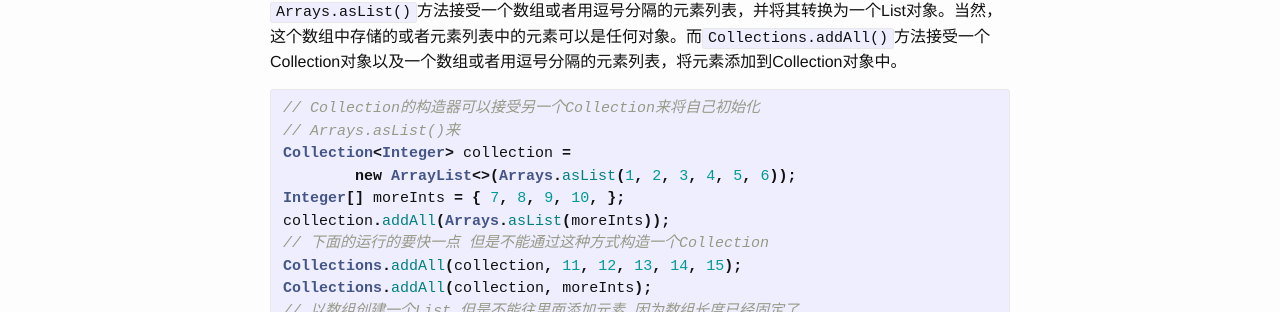
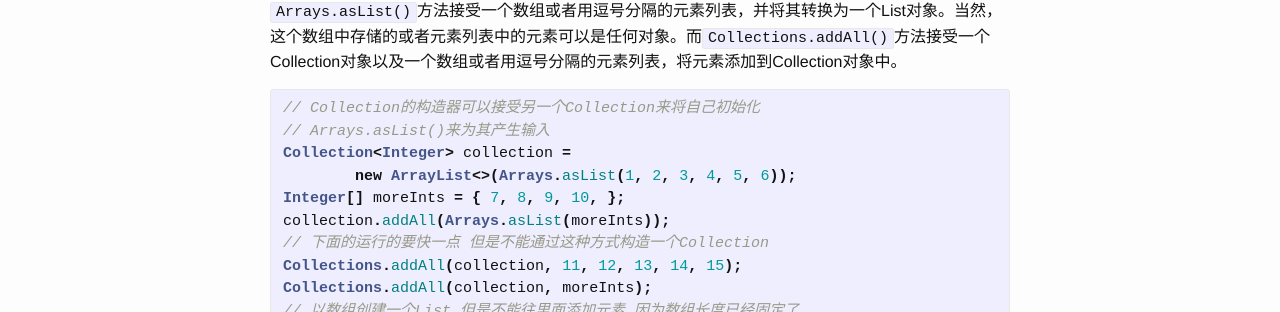
Before and after one commit to syca0516/syca0516.github.io, a Jekyll site: the page built from _posts/2015-01-31-java容器添加元素.markdown, in a window 1280 px wide. Shown: the part 225-537 px from the top of the page. Built offline with Jekyll 4.4.1, drawn with Linux system fonts in a browser that asks for light colours.

Commit message:
Update 2015-01-31-java容器添加元素.markdown

```diff
--- a/_posts/2015-01-31-java容器添加元素.markdown
+++ b/_posts/2015-01-31-java容器添加元素.markdown
@@ -2,13 +2,12 @@
 layout: post
 title:  "Java容器添加元素"
 date:   2015-01-31 18:47:57
-categories: java
 ---
 java.util包中的Arrays和Collections提供了很多方便的方式来往一个Collection中添加元素。`Arrays.asList()`方法接受一个数组或者用逗号分隔的元素列表，并将其转换为一个List对象。当然，这个数组中存储的或者元素列表中的元素可以是任何对象。而`Collections.addAll()`方法接受一个Collection对象以及一个数组或者用逗号分隔的元素列表，将元素添加到Collection对象中。
 
 {% highlight java %}
 // Collection的构造器可以接受另一个Collection来将自己初始化
-// Arrays.asList()来
+// Arrays.asList()来为其产生输入
 Collection<Integer> collection =
         new ArrayList<>(Arrays.asList(1, 2, 3, 4, 5, 6));
 Integer[] moreInts = { 7, 8, 9, 10, };
```
